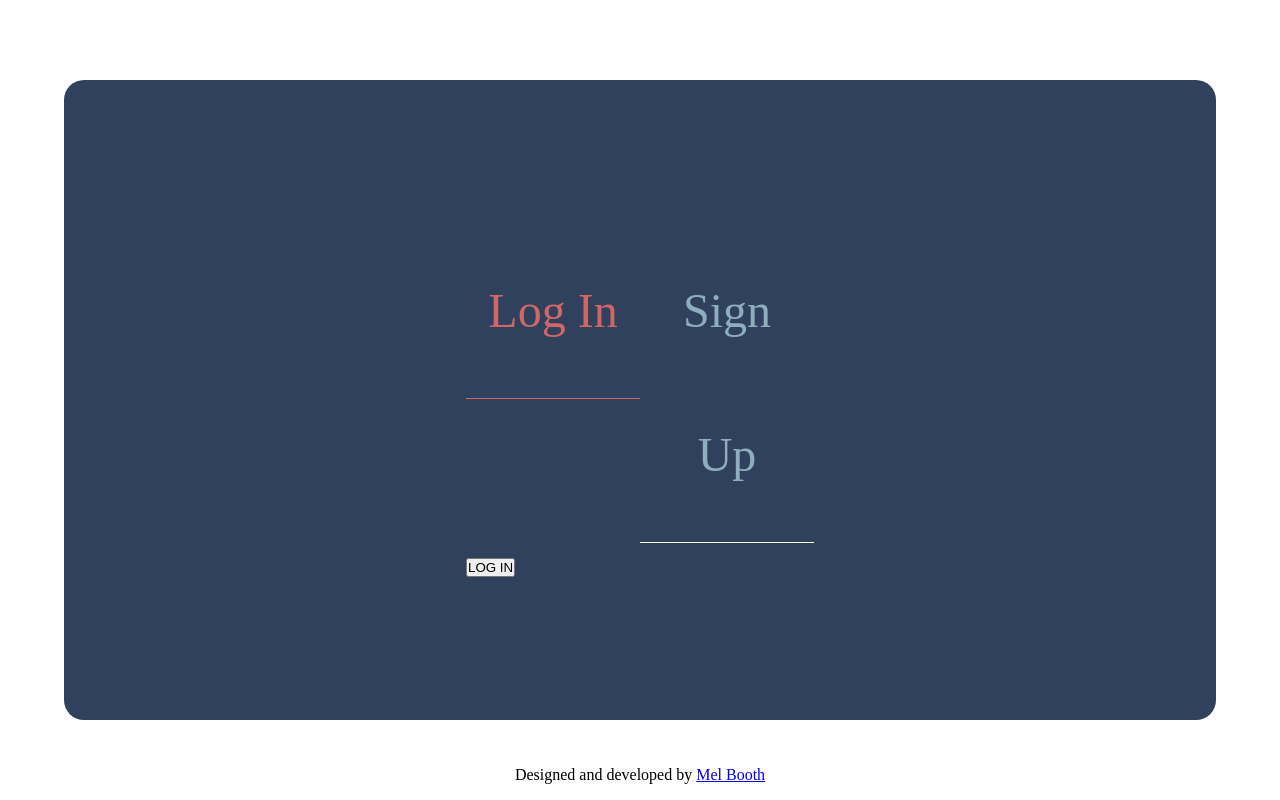
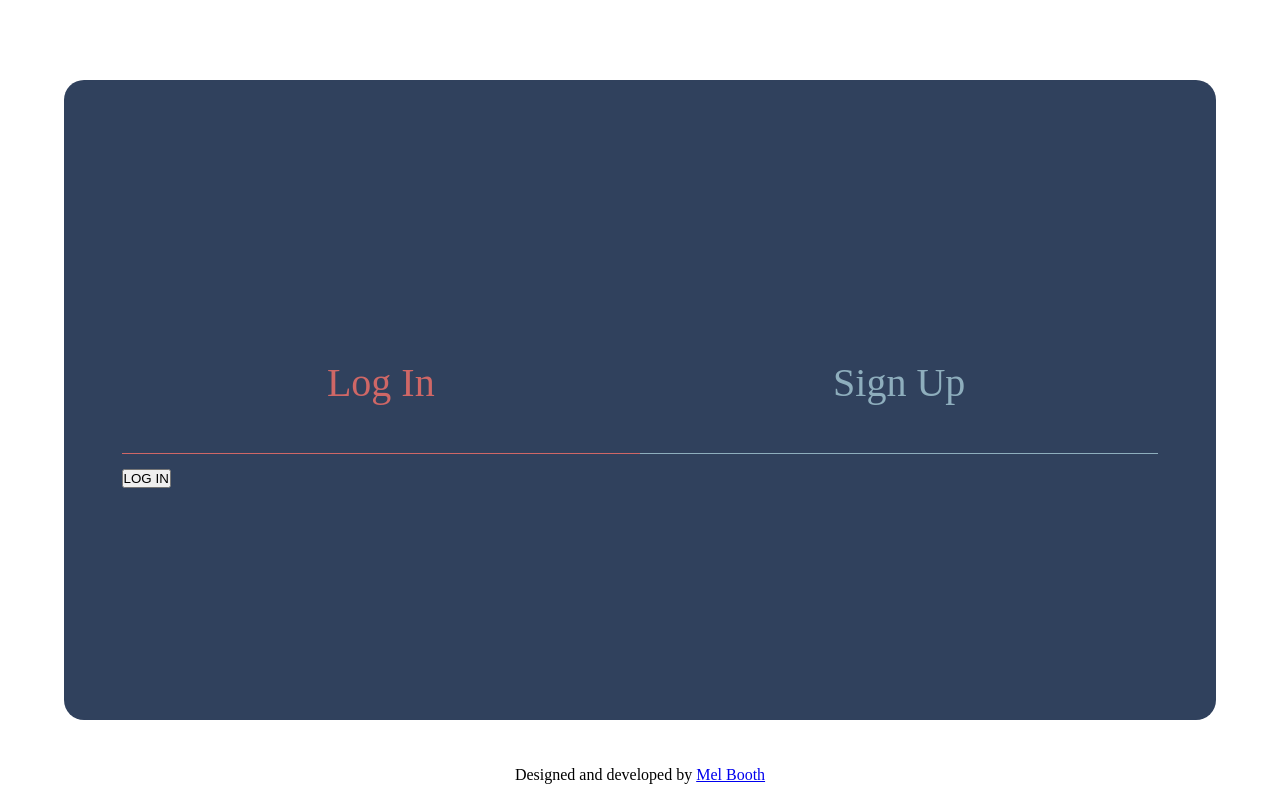
Before and after one commit to mel-booth/signup-form, a website: page index.html in a window 1280 px wide. Drawn offline with Linux system fonts and the light colour scheme.

Commit message:
fix form width

```diff
--- a/main.css
+++ b/main.css
@@ -55,10 +55,10 @@
 
 .tabs > li > a {
   text-decoration: none;
-  font-size: 3em;
+  font-size: 2.5em;
   color: #8eaebd;
   line-height: 3em;
-  padding: 15px;
+  padding: 10px;
   display: block;
   /*transition: all 0.5s;*/
 }
@@ -71,7 +71,7 @@
   position: relative;
   width: 100%;
   float: left;
-  background-color: white;
+  background-color: #8eaebd;
   height: 1px;
 }
 
@@ -115,6 +115,27 @@
   height: 5px;
 }
 
+.form-input:focus {
+  border-bottom: 1px solid #8eaebd;
+}
+
+.inputs-container > input:nth-child(1){
+  transition-delay: 0.2s;
+}
+
+.inputs-container > input:nth-child(2){
+  transition-delay: 0.4s;
+}
+
+.inputs-container > input:nth-child(3){
+  transition-delay: 0.6s;
+}
+
+.btn-container {
+  position: relative;
+  float: left;
+}
+
 .loginbox {
   position: relative;
 
@@ -123,6 +144,11 @@
 .signupbox {
   position: relative;
 
+}
+
+form {
+  margin: 2%;
+  width: 90%;
 }
 
 
```
